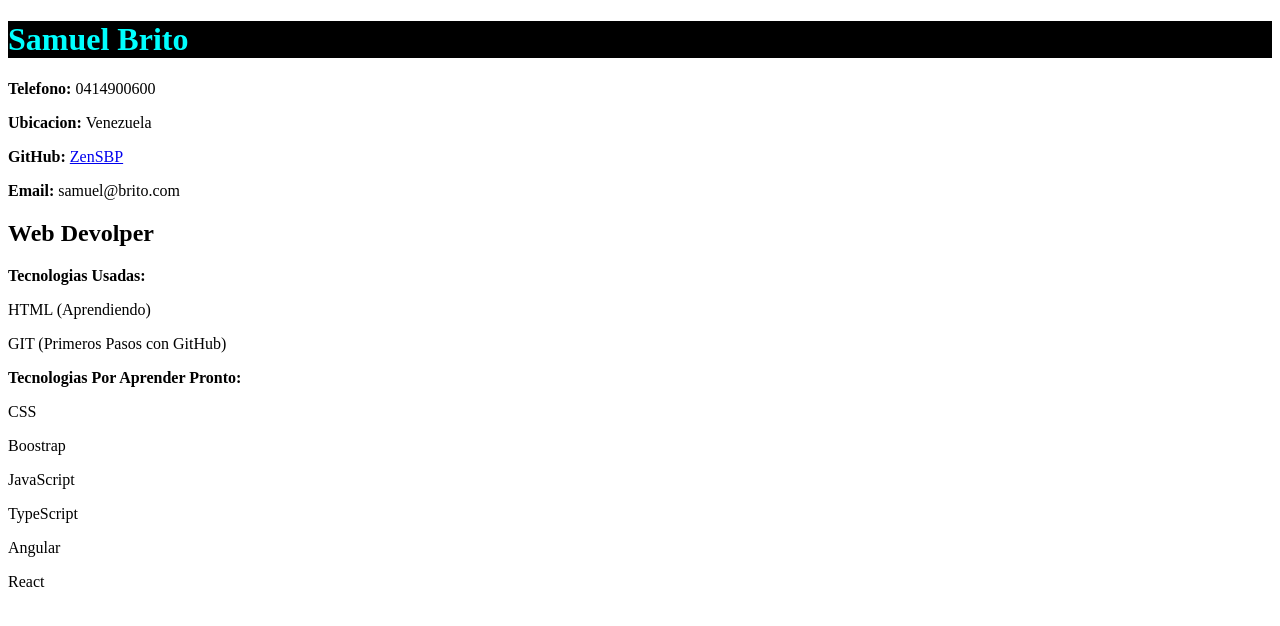
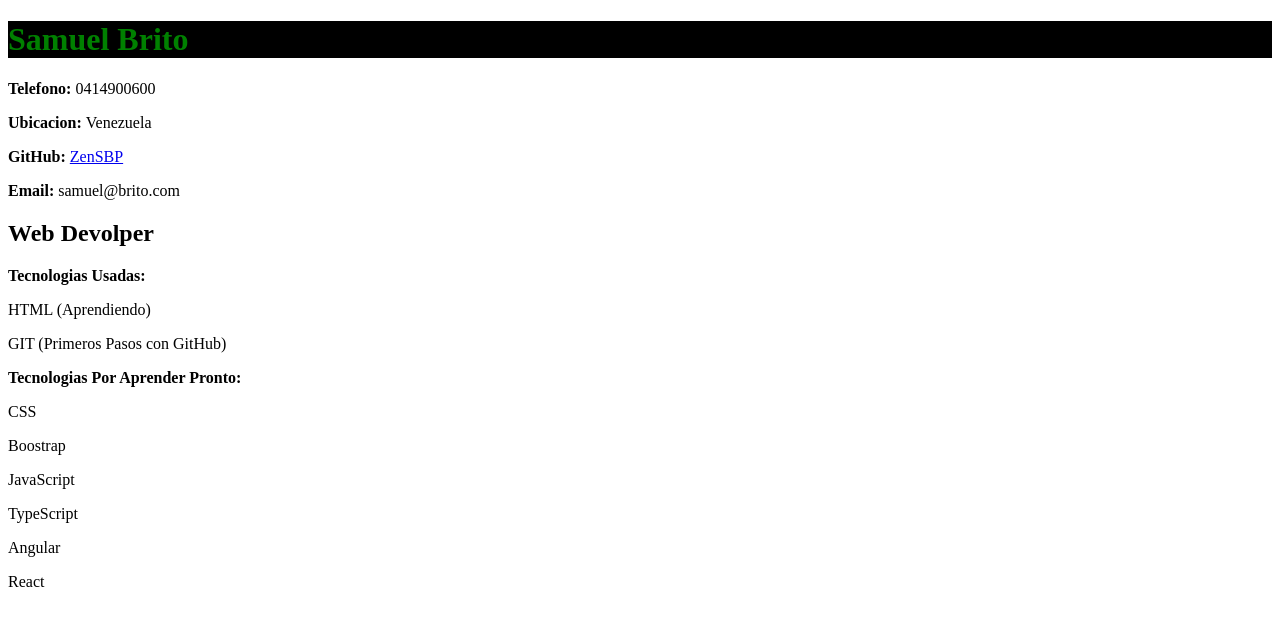
Before and after one commit to ZenSBP/primerproyecto, a plain HTML site: page index.html in a window 1280 px wide. Drawn offline with Linux system fonts and the light colour scheme.

Commit message:
Cambio de Color

```diff
--- a/index.html
+++ b/index.html
@@ -8,7 +8,7 @@
 </head>
 <body>
  <header style="background-color: black;">
-    <h1 style="color: aqua;">Samuel Brito</h1>
+    <h1 style="color: green;">Samuel Brito</h1>
  </header>
  <section>
     <p> <strong>Telefono: </strong> 0414900600 </p>
```
